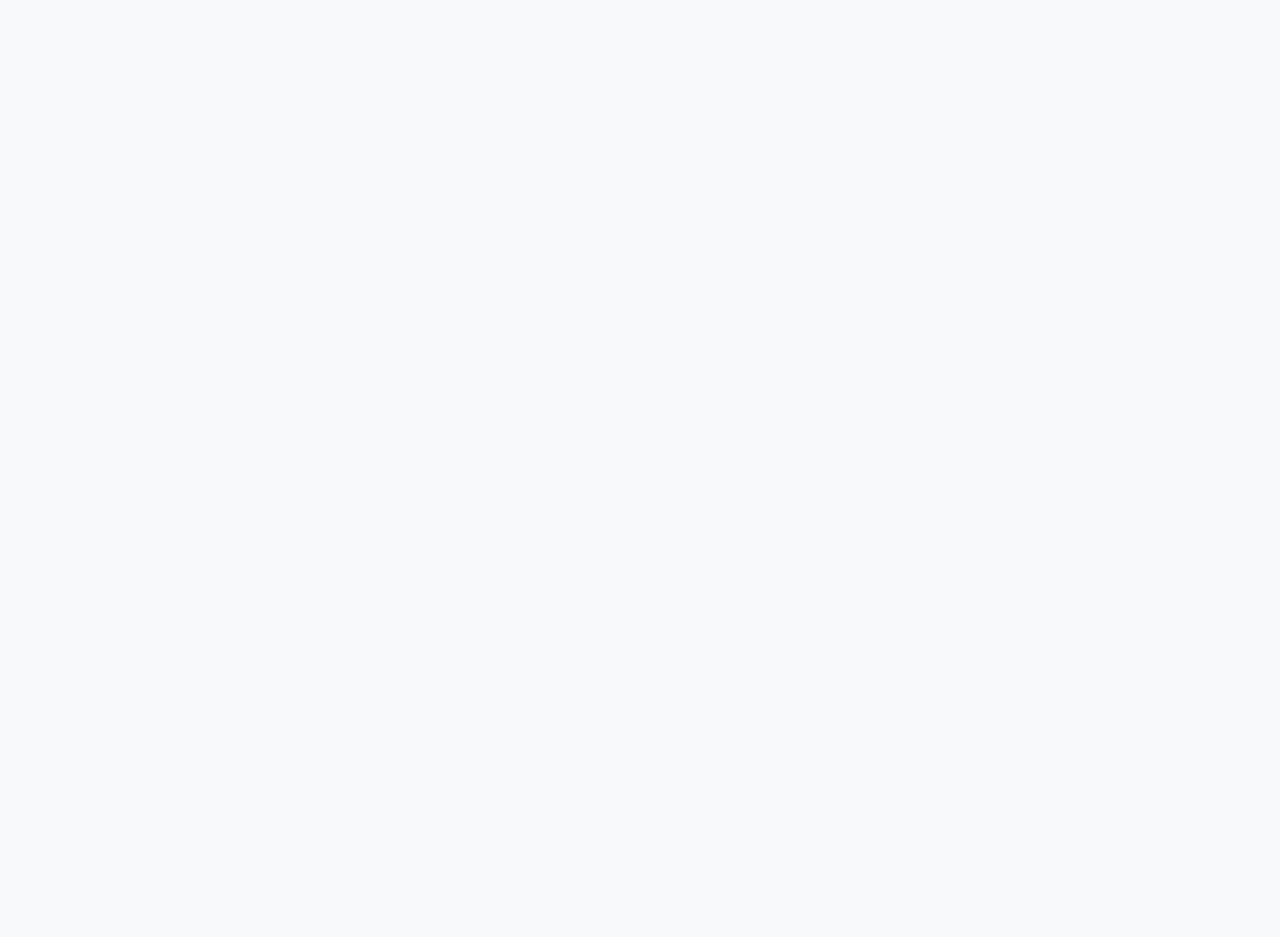
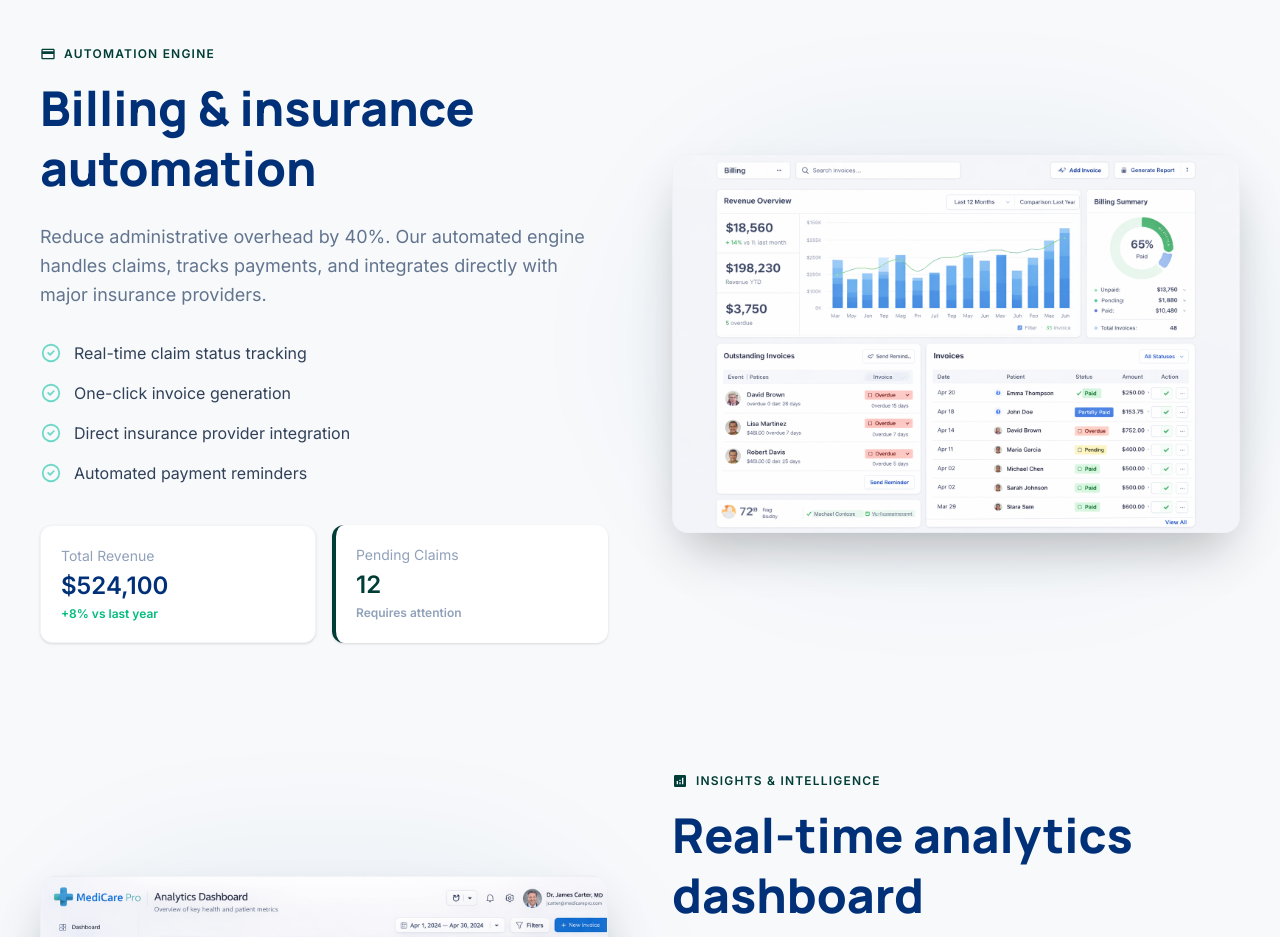
Before and after one commit to 0xsanga/medicare-pro, a React (Vite) app: page / in a window 1280 px wide. Shown: the part 1860-2797 px from the top of the page. Before the commit the page ends 1776 px from the top, so only its background shows below. Built offline with nearby package versions, Linux system fonts and the light colour scheme.

Commit message:
feat: add Billing and Analytics section with light theme images

```diff
--- a/src/App.jsx
+++ b/src/App.jsx
@@ -1,6 +1,7 @@
 import Navbar from "./components/Navbar";
 import Hero from "./components/Hero";
 import Features from "./components/Features";
+import BillingAnalytics from "./components/BillingAnalytics";
 
 function App() {
   return (
@@ -8,6 +9,7 @@ function App() {
       <Navbar />
       <Hero />
       <Features />
+      <BillingAnalytics />
     </>
   );
 }
--- /dev/null
+++ b/src/components/BillingAnalytics.jsx
@@ -0,0 +1,168 @@
+import { motion } from "framer-motion";
+import { HiOutlineCheckCircle } from "react-icons/hi";
+import { MdAnalytics, MdPayment } from "react-icons/md";
+import billing from "../assets/billing.png";
+import analytics from "../assets/analytics.png";
+
+const fadeLeft = {
+  hidden: { opacity: 0, x: -40 },
+  visible: { opacity: 1, x: 0, transition: { duration: 0.6, ease: "easeOut" } },
+};
+
+const fadeRight = {
+  hidden: { opacity: 0, x: 40 },
+  visible: { opacity: 1, x: 0, transition: { duration: 0.6, ease: "easeOut" } },
+};
+
+export default function BillingAnalytics() {
+  return (
+    <section className="py-32 px-10 bg-[#f7f9fb]">
+      <div className="max-w-7xl mx-auto flex flex-col gap-32">
+
+        {/* Row 1 — Billing */}
+        <div className="flex flex-col lg:flex-row items-center gap-16">
+          {/* Text */}
+          <motion.div
+            className="flex-1"
+            initial="hidden"
+            whileInView="visible"
+            viewport={{ once: true }}
+            variants={fadeLeft}
+          >
+            <span className="inline-flex items-center gap-2 text-[#003d36] font-bold tracking-widest text-xs uppercase mb-4 block">
+              <MdPayment size={16} />
+              Automation Engine
+            </span>
+            <h2 className="font-headline text-4xl md:text-5xl font-extrabold text-[#003178] mb-6 leading-tight">
+              Billing & insurance automation
+            </h2>
+            <p className="text-slate-500 text-lg leading-relaxed mb-8">
+              Reduce administrative overhead by 40%. Our automated engine
+              handles claims, tracks payments, and integrates directly with
+              major insurance providers.
+            </p>
+
+            {/* Checklist */}
+            <ul className="space-y-4">
+              {[
+                "Real-time claim status tracking",
+                "One-click invoice generation",
+                "Direct insurance provider integration",
+                "Automated payment reminders",
+              ].map((item) => (
+                <li key={item} className="flex items-center gap-3 text-slate-700">
+                  <HiOutlineCheckCircle
+                    size={22}
+                    className="text-[#70d8c8] flex-shrink-0"
+                  />
+                  {item}
+                </li>
+              ))}
+            </ul>
+
+            {/* Stat Cards */}
+            <div className="grid grid-cols-2 gap-4 mt-10">
+              <div className="bg-white rounded-xl p-5 shadow-sm border border-slate-100">
+                <p className="text-slate-400 text-sm mb-1">Total Revenue</p>
+                <p className="text-2xl font-extrabold text-[#003178]">$524,100</p>
+                <p className="text-xs text-emerald-500 font-semibold mt-1">+8% vs last year</p>
+              </div>
+              <div className="bg-white rounded-xl p-5 shadow-sm border-l-4 border-[#003d36]">
+                <p className="text-slate-400 text-sm mb-1">Pending Claims</p>
+                <p className="text-2xl font-extrabold text-[#003d36]">12</p>
+                <p className="text-xs text-slate-400 font-semibold mt-1">Requires attention</p>
+              </div>
+            </div>
+          </motion.div>
+
+          {/* Image */}
+          <motion.div
+            className="flex-1 w-full relative"
+            initial="hidden"
+            whileInView="visible"
+            viewport={{ once: true }}
+            variants={fadeRight}
+          >
+            <div className="absolute -inset-4 bg-[#003178]/5 blur-3xl rounded-full pointer-events-none" />
+            <div className="relative rounded-2xl overflow-hidden shadow-2xl border border-slate-200/40">
+              <img
+                src={billing}
+                alt="Billing Dashboard"
+                className="w-full h-auto object-cover"
+              />
+            </div>
+          </motion.div>
+        </div>
+
+        {/* Row 2 — Analytics */}
+        <div className="flex flex-col lg:flex-row-reverse items-center gap-16">
+          {/* Text */}
+          <motion.div
+            className="flex-1"
+            initial="hidden"
+            whileInView="visible"
+            viewport={{ once: true }}
+            variants={fadeRight}
+          >
+            <span className="inline-flex items-center gap-2 text-[#003d36] font-bold tracking-widest text-xs uppercase mb-4 block">
+              <MdAnalytics size={16} />
+              Insights & Intelligence
+            </span>
+            <h2 className="font-headline text-4xl md:text-5xl font-extrabold text-[#003178] mb-6 leading-tight">
+              Real-time analytics dashboard
+            </h2>
+            <p className="text-slate-500 text-lg leading-relaxed mb-8">
+              Visualize your clinic's health at a glance. Track patient
+              throughput, resource allocation, and clinical outcomes with
+              pixel-perfect accuracy.
+            </p>
+
+            {/* Stat Highlights */}
+            <div className="flex flex-col gap-4">
+              {[
+                { label: "Avg. Recovery Rate", value: "92%", color: "bg-[#70d8c8]", width: "w-11/12" },
+                { label: "Patient Throughput", value: "+18.4%", color: "bg-[#003178]", width: "w-3/4" },
+                { label: "Satisfaction Score", value: "4.9/5", color: "bg-[#0d47a1]", width: "w-10/12" },
+              ].map((stat) => (
+                <div key={stat.label} className="bg-white rounded-xl p-5 shadow-sm border border-slate-100">
+                  <div className="flex justify-between items-center mb-3">
+                    <span className="text-slate-500 text-sm font-medium">{stat.label}</span>
+                    <span className="text-[#003178] font-extrabold">{stat.value}</span>
+                  </div>
+                  <div className="h-2 w-full bg-slate-100 rounded-full overflow-hidden">
+                    <motion.div
+                      className={`h-full ${stat.color} rounded-full`}
+                      initial={{ width: 0 }}
+                      whileInView={{ width: stat.width.replace("w-", "") === "11/12" ? "91.67%" : stat.width.replace("w-", "") === "3/4" ? "75%" : "83.33%" }}
+                      viewport={{ once: true }}
+                      transition={{ duration: 1, ease: "easeOut", delay: 0.2 }}
+                    />
+                  </div>
+                </div>
+              ))}
+            </div>
+          </motion.div>
+
+          {/* Image */}
+          <motion.div
+            className="flex-1 w-full relative"
+            initial="hidden"
+            whileInView="visible"
+            viewport={{ once: true }}
+            variants={fadeLeft}
+          >
+            <div className="absolute -inset-4 bg-[#003178]/5 blur-3xl rounded-full pointer-events-none" />
+            <div className="relative rounded-2xl overflow-hidden shadow-2xl border border-slate-200/40">
+              <img
+                src={analytics}
+                alt="Analytics Dashboard"
+                className="w-full h-auto object-cover"
+              />
+            </div>
+          </motion.div>
+        </div>
+
+      </div>
+    </section>
+  );
+}
```
Also changed, not shown: src/assets/analytics.png (added), src/assets/billing.png (added).
